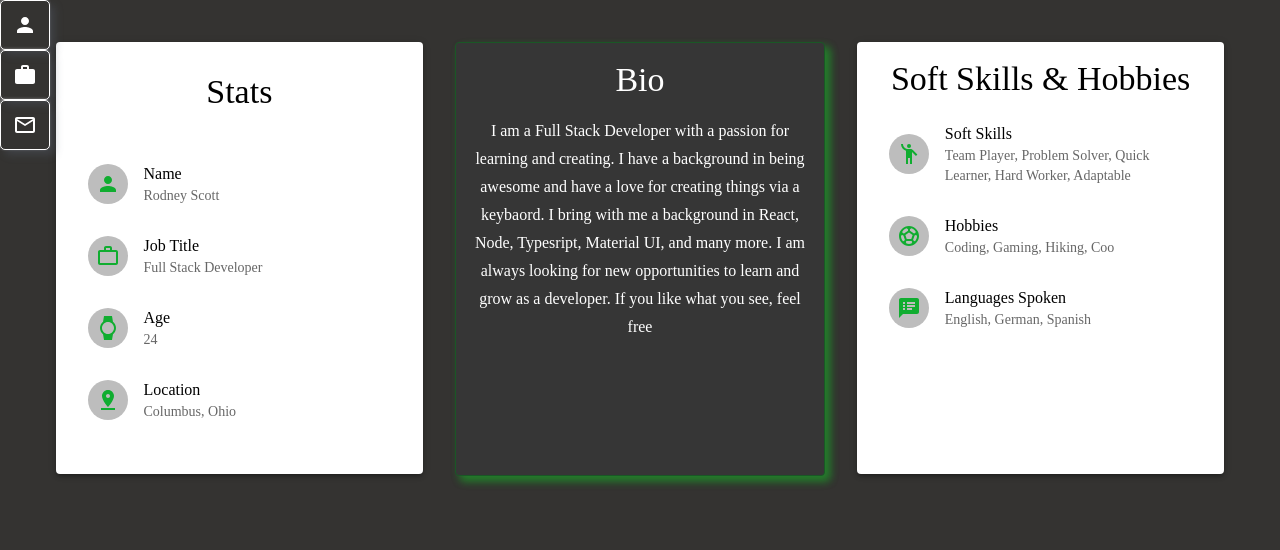
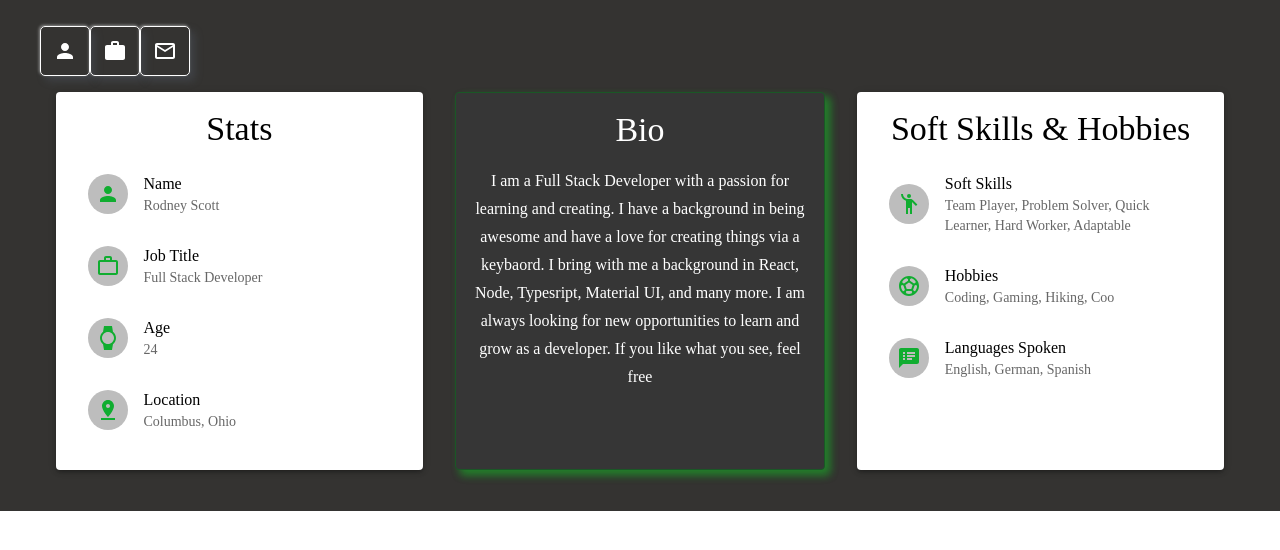
Before and after one commit to Rod0352/rsPortfolio, a React (Create React App) app: page / in a window 1280 px wide. Shown: the top 550 px of the page. Built offline with nearby package versions, Linux system fonts and the light colour scheme.

Commit message:
moved some stuff around

```diff
--- a/src/App.tsx
+++ b/src/App.tsx
@@ -1,6 +1,6 @@
 import { Box, ThemeProvider, Typography, createTheme } from "@mui/material";
 import React, { useEffect, useState } from "react";
-import { GreettingText } from "./display/GreetingText";
+import { GreettingText } from "./components/GreetingText";
 import { SideBar } from "./components/SideBar";
 import { Routes, Route, BrowserRouter } from "react-router-dom";
 import { AboutMe } from "./pages/AboutMe";
@@ -8,6 +8,17 @@ import { Projects } from "./pages/Projects";
 import { Contact } from "./pages/Contact";
 
 const theme = createTheme({
+  palette: {
+    primary: {
+      main: "#343331",
+    },
+    secondary: {
+      main: "#363636",
+    },
+    background: {
+      default: "#343331",
+    },
+  },
   breakpoints: {
     values: {
       xs: 0,
@@ -29,80 +40,41 @@ const theme = createTheme({
       },
     },
   },
-  palette: {
-    primary: {
-      main: "#343331",
-    },
-    secondary: {
-      main: "#363636",
-    },
-  },
 });
 
 function App() {
   const [textDone, setTextDone] = useState(false);
+
   useEffect(() => {
     setTimeout(() => {
       setTextDone(true);
     }, 3000);
   }, []);
+
   return (
     <ThemeProvider theme={theme}>
       <Box
         sx={{
           bgcolor: "primary.main",
-          height: "100vh",
+          // height: "66vw",
+          alignItems: "center",
+          overflow: "auto",
           display: "flex",
           justifyContent: "center",
           padding: "2%",
         }}
       >
-        {/* <Box
-          sx={{
-            bg: "border-box",
-            border: "1px #ffffff solid",
-            boxShadow:
-              "-5px -5px 9px rgba(255,255,255,0.45), 5px 5px 9px rgba(94,104,121,0.3)",
-            height: textDone
-              ? "85vh"
-              : { xs: "20vh", sm: "30vh", md: "40vh", lg: "45vh", xl: "50vh" },
-            transition: "all 0.5s ease",
-            width: textDone
-              ? "69vw"
-              : { xs: "80vw", sm: "67vw", md: "40vw", lg: "52vw", xl: "56vw" },
-            display: "flex",
-            justifyContent: "center",
-            alignItems: "center",
-            borderRadius: "26px",
-            alignSelf: "center",
-            overflow: "auto",
-            flexDirection: "column",
-            "&::-webkit-scrollbar": {
-              width: 10,
-              height: "50%",
-            },
-            "&::-webkit-scrollbar-track": {
-              backgroundColor: "#525252",
-              borderTopRightRadius: 5,
-              borderBottomRightRadius: 5,
-            },
-            "&::-webkit-scrollbar-thumb": {
-              backgroundColor: "grey",
-              borderRadius: 100,
-            },
-          }}
-        > */}
         {textDone ? (
-          <>
-            <BrowserRouter>
+          <BrowserRouter>
+            <Box>
+              <SideBar />
               <Routes>
                 <Route index element={<AboutMe />} />
                 <Route path="/projects" element={<Projects />} />
                 <Route path="/contact" element={<Contact />} />
               </Routes>
-              <SideBar />
-            </BrowserRouter>
-          </>
+            </Box>
+          </BrowserRouter>
         ) : (
           <GreettingText />
         )}
--- a/src/components/SideBar.tsx
+++ b/src/components/SideBar.tsx
@@ -8,22 +8,22 @@ export const SideBar = () => {
 
   const sidebarIcons = [
     { icon: <Person />, name: "About Me", route: "/" },
-    // { icon: <School />, name: "Education", route: "/education" },
-    { icon: <Work />, name: "Work Experience", route: "/projects" },
-    { icon: <MailOutline />, name: "Contact", route: "/contact" },
+    { icon: <Work />, name: "Things I've Made", route: "/projects" },
+    { icon: <MailOutline />, name: "Reach out!", route: "/contact" },
   ];
   return (
     <Box
       sx={{
-        // height: "100vh",
-        transform: "translateZ(0px)",
-        flexGrow: 1,
-        position: "absolute",
-        display: "flex",
-        flexDirection: "column",
+        // height: "100%",
+        // transform: "translateZ(0px)",
+        // flexGrow: 1,
+        // position: "absolute",
+        display: "contents",
+        flexDirection: "row",
         top: "0",
-        left: "0",
-        zIndex: 100,
+        position: "fixed",
+        // left: "0",
+        // zIndex: 100,
         // width: "100%",
       }}
     >
```
Also changed, not shown: src/components/GreetingText.tsx (renamed from src/display/GreetingText.tsx).
